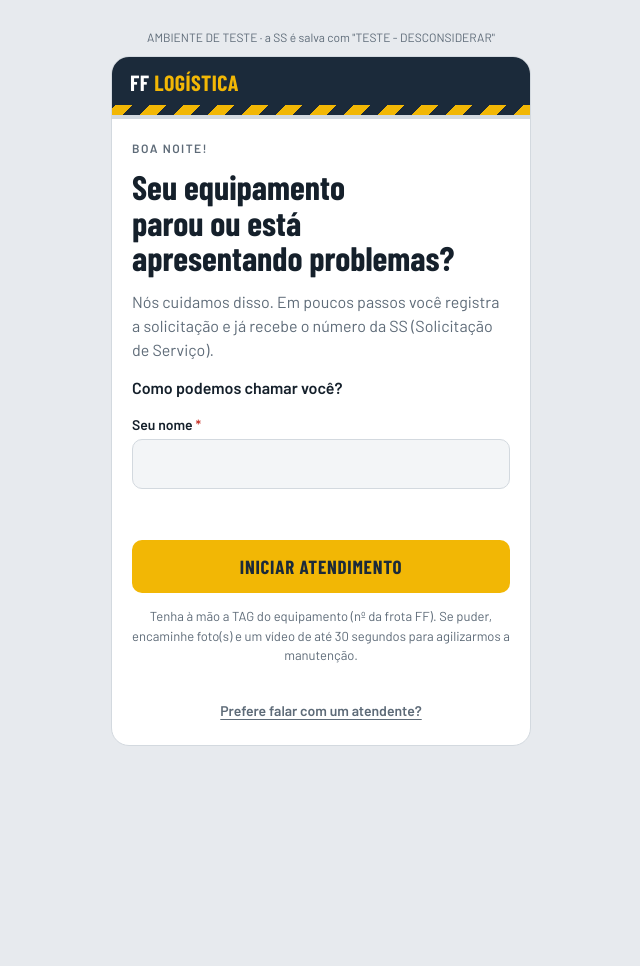
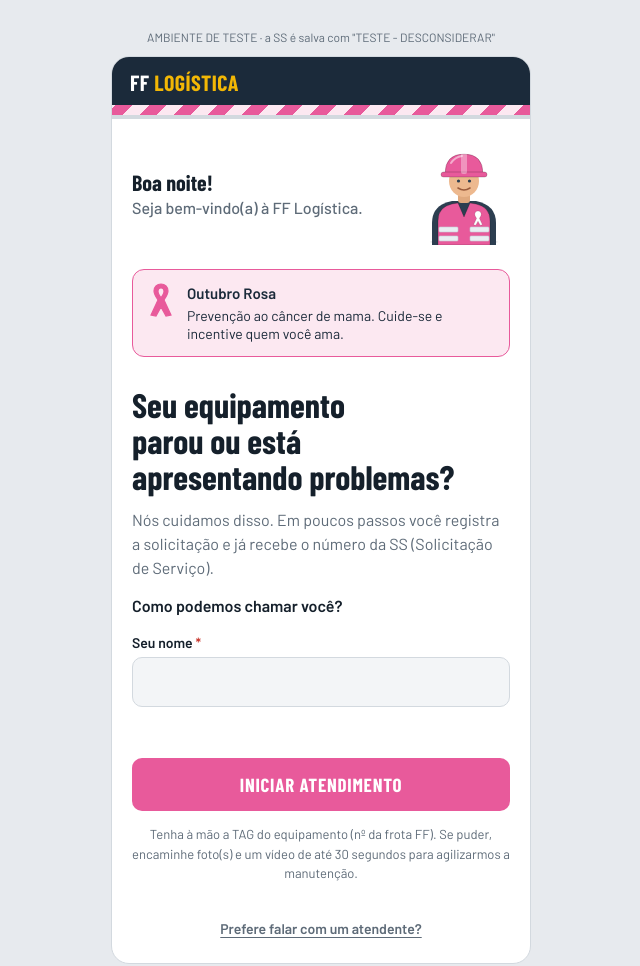
Before and after one commit to lcslobo41-blip/atendimento, a plain HTML site: page index.html in a window 1280 px wide. Shown: the whole page, without its empty margins (319-959 px from the left). Before the commit the page ends 800 px from the top, so only its background shows below. Drawn offline with nearby package versions, Linux system fonts and the light colour scheme; a web font is replaced by a local one.

Commit message:
Add files via upload

```diff
--- a/index.html
+++ b/index.html
@@ -37,6 +37,15 @@
 .back{background:none;border:0;color:#fff;font:600 14px var(--body);cursor:pointer;padding:6px 0;opacity:.85}
 .back[hidden]{display:none}
 .stripe{height:10px;margin:12px -18px 0;background:repeating-linear-gradient(-45deg,var(--safety) 0 12px,var(--brand) 12px 24px)}
+.olabox{display:flex;align-items:center;justify-content:space-between;gap:10px;margin:0 0 10px}
+.olabox svg{flex:0 0 92px;height:104px}
+.ola{font:700 22px var(--display);margin:0;line-height:1.2}
+.ola span{display:block;font:500 16px var(--body, inherit);color:var(--muted, #5B6670);margin-top:2px}
+.camp{display:flex;gap:12px;align-items:flex-start;border-radius:12px;padding:12px 14px;margin:0 0 16px;border:1px solid transparent}
+.camp svg{flex:0 0 28px;height:36px}
+.camp b{display:block;font-size:15px;margin-bottom:2px}
+.camp p{margin:0;font-size:14px;line-height:1.35}
+.camp .dica{margin-top:6px;font-weight:600}
 .stripe.ok{background:repeating-linear-gradient(-45deg,#2E9E5B 0 12px,#BFE8CD 12px 24px)}   /* v30: SS aberta */
 .stripe.pend{background:repeating-linear-gradient(-45deg,#F2B705 0 12px,#FFE79A 12px 24px)}   /* v30: em confirmação */
 .progress{height:4px;background:var(--line)}
@@ -279,7 +288,7 @@
   if (push && app.dataset.cur) hist.push({id: app.dataset.cur, k: S.k});
   render(id);
 }
-const CHAVE = 'ff_atend_v32', VALIDADE = 20 * 60 * 1000;   // v28: só a mesma aba, até 20 min (recarga da câmera)
+const CHAVE = 'ff_atend_v33', VALIDADE = 20 * 60 * 1000;   // v28: só a mesma aba, até 20 min (recarga da câmera)
 let RECARREGOU = false;
 function midiaLeve(m){ return {lid:m.lid, tipo:m.tipo, nome:m.nome, seg:m.seg, status:'ok', pct:100, tent:0, mid:m.mid}; }
 function salvarEstado(){
@@ -317,6 +326,7 @@
   app.innerHTML = '<section class="screen">' + (S.editando && POR_ITEM.includes(id) ? `<p class="hint" style="background:#FFF4D6;border:1px solid #E7C66A;border-radius:10px;padding:8px 12px;color:#5A4300">✎ Corrigindo o ${multi() ? 'equipamento ' + (S.k + 1) : 'equipamento'}. Ao tocar em <b>Continuar</b> no relato, você volta para a revisão.</p>` : '') + TELAS[id]() + '</section>';
   const ts = document.getElementById('topStripe');   // v30: fita do topo verde (tudo aberto) / amarela (em confirmação)
   ts.className = 'stripe' + (id === 'fim' && RES.length ? (RES.every(ssOk) ? ' ok' : ' pend') : '');
+  if (id === 'inicio') { const c = campanha(); ts.style.background = `repeating-linear-gradient(-45deg,${c.cor} 0 12px,${c.borda || c.claro} 12px 24px)`; } else ts.style.background = '';   // v33
   window.scrollTo({top:0});
   const f = app.querySelector('input:not([type=file]),textarea'); if (f && matchMedia('(pointer:fine)').matches) f.focus();
   if (AFTER[id]) AFTER[id]();
@@ -503,8 +513,9 @@
 
 // ---------------------------------------------------------------- telas
 const TELAS = {
-  inicio: () => `
-    <p class="step">${saudacao()}!</p>
+  inicio: () => { const c = campanha(); return `
+    <div class="olabox"><p class="ola">${saudacao()}! <span>Seja bem-vindo(a) à FF Logística.</span></p>${operador(c)}</div>
+    ${campanhaHtml(c)}
     <h1>Seu equipamento parou ou está apresentando problemas?</h1>
     <p class="lead">Nós cuidamos disso. Em poucos passos você registra a solicitação e já recebe o número da SS (Solicitação de Serviço).</p>
     <p style="font-weight:600">Como podemos chamar você?</p>
@@ -512,8 +523,8 @@
       ${campo('nome','Seu nome','text','autocomplete="name"')}
     </div>
     <p class="err" id="err"></p>
-    <div class="cta"><button class="btn" onclick="if(validar(['nome'])){S.nome=nomeProprio(S.nome);go('ajuda')}">Iniciar atendimento</button>
-    <p class="hint" style="text-align:center">Tenha à mão a TAG do equipamento (nº da frota FF). Se puder, encaminhe foto(s) e um vídeo de até 30 segundos para agilizarmos a manutenção.</p></div>`,
+    <div class="cta"><button class="btn" style="background:${c.cor};color:${c.tinta}${c.borda ? ';box-shadow:inset 0 0 0 2px ' + c.borda : ''}" onclick="if(validar(['nome'])){S.nome=nomeProprio(S.nome);go('ajuda')}">Iniciar atendimento</button>
+    <p class="hint" style="text-align:center">Tenha à mão a TAG do equipamento (nº da frota FF). Se puder, encaminhe foto(s) e um vídeo de até 30 segundos para agilizarmos a manutenção.</p></div>`; },
 
   ajuda: () => `
     <p class="step">${esc(S.empresa) || 'Atendimento FF Logística'}</p>
@@ -864,6 +875,52 @@
   S.editando = true; S.k = i; carregarItem(i); render('ident');
 }
 function corrigirContato(){ hist.push({id: 'revisao', k: S.k}); S.editando = false; S.emp_ok_nome = ''; render('dados'); }
+// v33: campanhas de saúde do mês (faixa na tela inicial + fita do topo + botão) – teste: ?mes=1..12
+const CAMPANHAS = [
+  {nome:'Janeiro Branco', cor:'#FFFFFF', claro:'#F4F6F8', tinta:'#1B2A3A', borda:'#9AA5B1', msg:'Cuide da sua saúde mental. Converse, descanse e peça ajuda quando precisar.'},
+  {nome:'Fevereiro Roxo', cor:'#6B3FA0', claro:'#EFE7F8', tinta:'#FFFFFF', msg:'Conscientização sobre lúpus, fibromialgia e Alzheimer. Informação também é cuidado.'},
+  {nome:'Março Azul-marinho', cor:'#1F3A68', claro:'#E4EAF4', tinta:'#FFFFFF', msg:'Prevenção ao câncer colorretal. Converse com seu médico sobre os exames.'},
+  {nome:'Abril Verde', cor:'#2E8B57', claro:'#E3F3EA', tinta:'#FFFFFF', msg:'Segurança e saúde no trabalho.', dica:'Antes de operar, faça o checklist diário da empilhadeira.'},
+  {nome:'Maio Amarelo', cor:'#F2C200', claro:'#FFF6CC', tinta:'#1B2A3A', msg:'Atenção no trânsito, também dentro do armazém.', dica:'Respeite as faixas de pedestres e o limite de velocidade da empilhadeira.'},
+  {nome:'Junho Vermelho', cor:'#C62828', claro:'#FBE6E6', tinta:'#FFFFFF', msg:'Doe sangue. Um gesto simples que salva vidas.'},
+  {nome:'Julho Amarelo', cor:'#F2C200', claro:'#FFF6CC', tinta:'#1B2A3A', msg:'Prevenção às hepatites virais. Vacine-se e faça o teste.'},
+  {nome:'Agosto Dourado', cor:'#C9A227', claro:'#F8F0D8', tinta:'#1B2A3A', msg:'Incentivo ao aleitamento materno.'},
+  {nome:'Setembro Amarelo', cor:'#F2C200', claro:'#FFF6CC', tinta:'#1B2A3A', msg:'Valorização da vida. Precisa conversar? Ligue 188 (CVV) – 24 horas, gratuito.'},
+  {nome:'Outubro Rosa', cor:'#E85A9B', claro:'#FCE8F1', tinta:'#FFFFFF', msg:'Prevenção ao câncer de mama. Cuide-se e incentive quem você ama.'},
+  {nome:'Novembro Azul', cor:'#1E6FD9', claro:'#E3EEFC', tinta:'#FFFFFF', msg:'Saúde do homem e prevenção ao câncer de próstata. Faça seus exames.'},
+  {nome:'Dezembro Vermelho', cor:'#C62828', claro:'#FBE6E6', tinta:'#FFFFFF', msg:'Prevenção ao HIV/AIDS. Faça o teste e proteja-se.'}
+];
+function campanha(){
+  let m = new Date().getMonth();
+  try { const q = Number(new URLSearchParams(location.search).get('mes')); if (q >= 1 && q <= 12) m = q - 1; } catch (e) {}
+  return CAMPANHAS[m];
+}
+// v33: operador com capacete e colete na cor da campanha (desenho próprio)
+function operador(c){
+  const k = c.cor, b = c.borda || '#00000033', faixa = '#E9EEF2', faixa2 = '#C3CCD4';
+  return `<svg viewBox="0 0 92 104" role="img" aria-label="Operador com capacete e colete da campanha ${c.nome}">
+  <ellipse cx="46" cy="101" rx="34" ry="3" fill="#00000014"/>
+  <path d="M14 104 V82 Q14 64 34 60 H58 Q78 64 78 82 V104 Z" fill="#2C3E50"/>
+  <path d="M20 104 V80 Q20 66 34 63 L40 62 L46 76 L52 62 L58 63 Q72 66 72 80 V104 Z" fill="${k}" stroke="${b}" stroke-width="1"/>
+  <rect x="21" y="86" width="19" height="5" rx="1" fill="${faixa}" stroke="${faixa2}" stroke-width=".6"/>
+  <rect x="52" y="86" width="19" height="5" rx="1" fill="${faixa}" stroke="${faixa2}" stroke-width=".6"/>
+  <rect x="21" y="95" width="19" height="5" rx="1" fill="${faixa}" stroke="${faixa2}" stroke-width=".6"/>
+  <rect x="52" y="95" width="19" height="5" rx="1" fill="${faixa}" stroke="${faixa2}" stroke-width=".6"/>
+  <path d="M60 70 c-2 0-3.2 1.4-3.2 3.2 0 1.4 .9 2.8 1.8 4.1 l-3 6.5 2.2.4 2.2-4 2.2 4 2.2-.4-3-6.5 c.9-1.3 1.8-2.7 1.8-4.1 0-1.8-1.2-3.2-3.2-3.2z" fill="#FFFFFF" stroke="${b}" stroke-width=".6"/>
+  <rect x="40" y="52" width="12" height="10" rx="3" fill="#E0A97E"/>
+  <ellipse cx="46" cy="40" rx="15" ry="16" fill="#EDB98F"/>
+  <circle cx="40.5" cy="40" r="1.6" fill="#2C3E50"/><circle cx="51.5" cy="40" r="1.6" fill="#2C3E50"/>
+  <path d="M40 47 Q46 51 52 47" fill="none" stroke="#9A5B3C" stroke-width="1.6" stroke-linecap="round"/>
+  <path d="M27 33 Q27 13 46 13 Q65 13 65 33 Z" fill="${k}" stroke="${b}" stroke-width="1"/>
+  <rect x="23" y="31" width="46" height="5" rx="2.5" fill="${k}" stroke="${b}" stroke-width="1"/>
+  <rect x="43" y="12" width="6" height="21" rx="2" fill="#FFFFFF" opacity=".35"/>
+  <path d="M33 22 Q37 16 44 15" fill="none" stroke="#FFFFFF" stroke-width="2" opacity=".5" stroke-linecap="round"/>
+</svg>`;
+}
+function campanhaHtml(c){
+  const laco = `<svg viewBox="0 0 28 36" aria-hidden="true"><path d="M14 2c-4 0-7 3-7 7 0 3 2 6 4 9L4 33l5 1 5-9 5 9 5-1-7-15c2-3 4-6 4-9 0-4-3-7-7-7zm0 4c2 0 3 1.5 3 3.5 0 1.6-1.2 3.8-3 6.3-1.8-2.5-3-4.7-3-6.3C11 7.5 12 6 14 6z" fill="${c.cor}" stroke="${c.borda || c.cor}" stroke-width="1.2"/></svg>`;
+  return `<div class="camp" style="background:${c.claro};border-color:${c.borda || c.cor}">${laco}<div><b style="color:#1B2A3A">${c.nome}</b><p style="color:#1B2A3A">${c.msg}</p>${c.dica ? `<p class="dica" style="color:#1B2A3A">🦺 Dica: ${c.dica}</p>` : ''}</div></div>`;
+}
 function ssOk(r){ return !!(r.numero_ss && (r.salva || r.repetida)); }
 // v30: na tela final, continua conferindo as SS ainda em confirmação (a cada 5 s, até 15 min) e atualiza os cartões
 let _confTimer = null, _confIni = 0;
```
